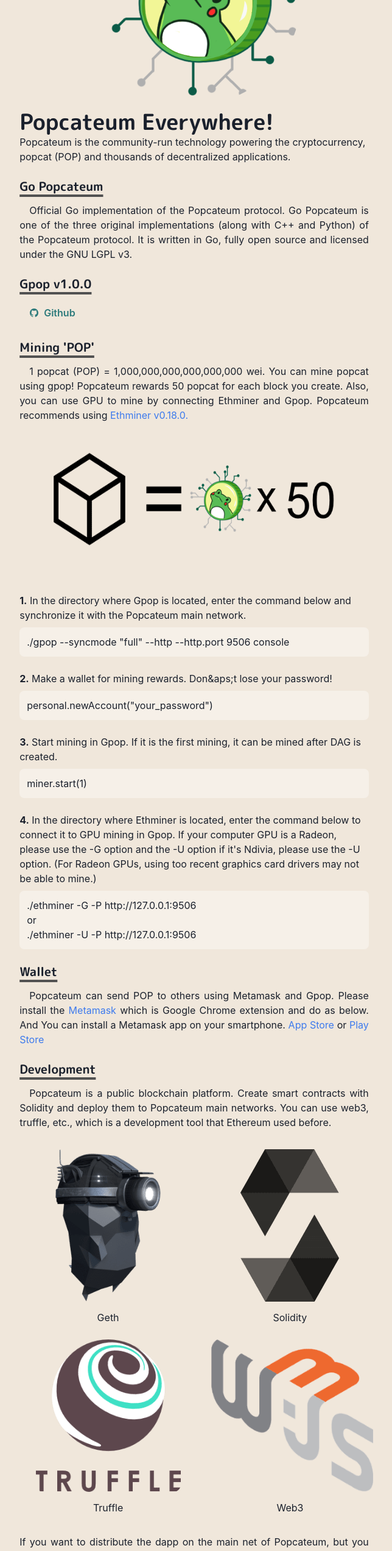
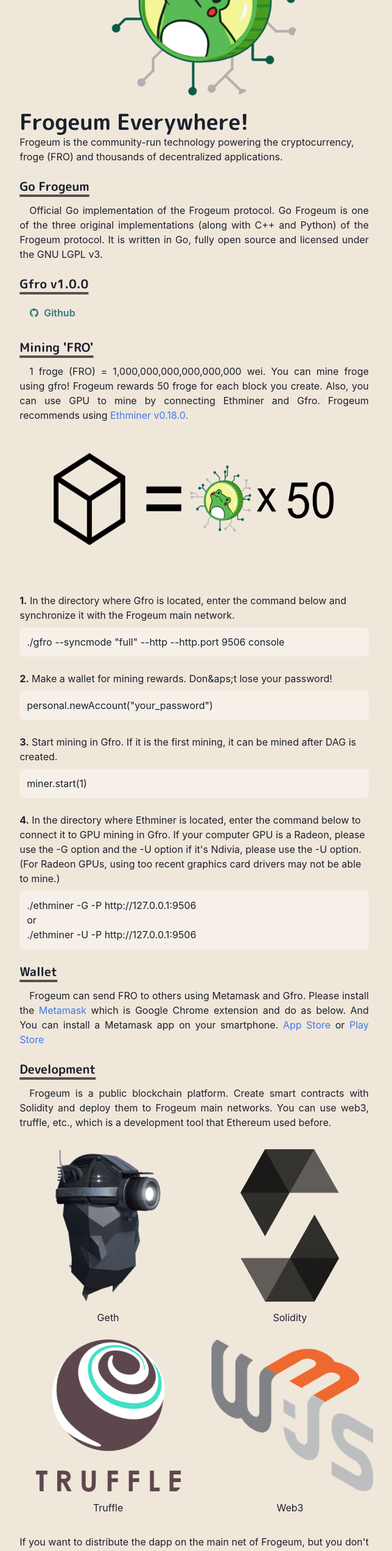
Before and after one commit to Gyeonghun-Park/blockchain-blog, a Next.js app: page /frogeum in a window 1280 px wide. Shown: the part 234-2778 px from the top of the page at 61% size, without its empty margins (321-965 px from the left). Built offline with nearby package versions, Linux system fonts and the light colour scheme.

Commit message:
Fix Typo

```diff
--- a/pages/frogeum.jsx
+++ b/pages/frogeum.jsx
@@ -52,11 +52,11 @@
           </Box>
           <Box>
             <Heading as="h2" variant="page-title">
-              Popcateum Everywhere!
+              Frogeum Everywhere!
             </Heading>
             <p>
-              Popcateum is the community-run technology powering the
-              cryptocurrency, popcat (POP) and thousands of decentralized
+              Frogeum is the community-run technology powering the
+              cryptocurrency, froge (FRO) and thousands of decentralized
               applications.
             </p>
           </Box>
@@ -64,19 +64,19 @@
 
         <Section delay={0.3}>
           <Heading as="h3" variant="section-title">
-            Go Popcateum
+            Go Frogeum
           </Heading>
           <Paragraph>
-            Official Go implementation of the Popcateum protocol. Go Popcateum
-            is one of the three original implementations (along with C++ and
-            Python) of the Popcateum protocol. It is written in Go, fully open
+            Official Go implementation of the Frogeum protocol. Go Frogeum is
+            one of the three original implementations (along with C++ and
+            Python) of the Frogeum protocol. It is written in Go, fully open
             source and licensed under the GNU LGPL v3.
           </Paragraph>
         </Section>
 
         <Section delay={0.3}>
           <Heading as="h3" variant="section-title">
-            Gpop v1.0.0
+            Gfro v1.0.0
           </Heading>
           <List>
             <ListItem>
@@ -98,13 +98,13 @@
 
         <Section delay={0.3}>
           <Heading as="h3" variant="section-title">
-            Mining &apos;POP&apos;
+            Mining &apos;FRO&apos;
           </Heading>
           <Paragraph>
-            1 popcat (POP) = 1,000,000,000,000,000,000 wei. You can mine popcat
-            using gpop! Popcateum rewards 50 popcat for each block you create.
-            Also, you can use GPU to mine by connecting Ethminer and Gpop.
-            Popcateum recommends using{" "}
+            1 froge (FRO) = 1,000,000,000,000,000,000 wei. You can mine froge
+            using gfro! Frogeum rewards 50 froge for each block you create.
+            Also, you can use GPU to mine by connecting Ethminer and Gfro.
+            Frogeum recommends using{" "}
             <Link
               href="https://github.com/ethereum-mining/ethminer/releases/tag/v0.18.0"
               target="_blank"
@@ -123,10 +123,10 @@
           </Box>
           <List my={6}>
             <ListItem>
-              <b>1.</b> In the directory where Gpop is located, enter the
-              command below and synchronize it with the Popcateum main network.
+              <b>1.</b> In the directory where Gfro is located, enter the
+              command below and synchronize it with the Frogeum main network.
               <BlockCode>
-                ./gpop --syncmode &quot;full&quot; --http --http.port 9506
+                ./gfro --syncmode &quot;full&quot; --http --http.port 9506
                 console
               </BlockCode>
             </ListItem>
@@ -138,13 +138,13 @@
               </BlockCode>
             </ListItem>
             <ListItem>
-              <b>3.</b> Start mining in Gpop. If it is the first mining, it can
+              <b>3.</b> Start mining in Gfro. If it is the first mining, it can
               be mined after DAG is created.
               <BlockCode>miner.start(1)</BlockCode>
             </ListItem>
             <ListItem>
               <b>4.</b> In the directory where Ethminer is located, enter the
-              command below to connect it to GPU mining in Gpop. If your
+              command below to connect it to GPU mining in Gfro. If your
               computer GPU is a Radeon, please use the -G option and the -U
               option if it&apos;s Ndivia, please use the -U option. (For Radeon
               GPUs, using too recent graphics card drivers may not be able to
@@ -163,7 +163,7 @@
             Wallet
           </Heading>
           <Paragraph>
-            Popcateum can send POP to others using Metamask and Gpop. Please
+            Frogeum can send FRO to others using Metamask and Gfro. Please
             install the{" "}
             <Link
               href="https://chrome.google.com/webstore/detail/metamask/nkbihfbeogaeaoehlefnkodbefgpgknn"
@@ -194,10 +194,10 @@
             Development
           </Heading>
           <Paragraph>
-            Popcateum is a public blockchain platform. Create smart contracts
-            with Solidity and deploy them to Popcateum main networks. You can
-            use web3, truffle, etc., which is a development tool that Ethereum
-            used before.
+            Frogeum is a public blockchain platform. Create smart contracts with
+            Solidity and deploy them to Frogeum main networks. You can use web3,
+            truffle, etc., which is a development tool that Ethereum used
+            before.
             <SimpleGrid columns={[1, 1, 2]} gap={6} my={8}>
               <GridItem
                 href="https://geth.ethereum.org/docs/"
@@ -220,9 +220,9 @@
                 thumbnail={logoWeb3}
               />
             </SimpleGrid>
-            If you want to distribute the dapp on the main net of Popcateum, but
-            you don&apos;t have a POP, please send an email to our
-            team.(popcateum@gmail.com) We are sending you a little POP!
+            If you want to distribute the dapp on the main net of Frogeum, but
+            you don&apos;t have a FRO, please send an email to our
+            team.(frogeum@gmail.com) We are sending you a little FRO!
           </Paragraph>
         </Section>
       </Container>
--- a/pages/index.jsx
+++ b/pages/index.jsx
@@ -17,7 +17,7 @@
   IoLogoGithub,
   IoBookSharp,
 } from "react-icons/io5";
-import { Section, Paragraph, GridItem, DogLoader } from "@components/ui";
+import { Section, Paragraph, DogLoader } from "@components/ui";
 import { ArticleLayout } from "@components/layouts";
 
 const LazyVoxelDog = dynamic(() => import("../components/ui/voxelDog"), {
```
